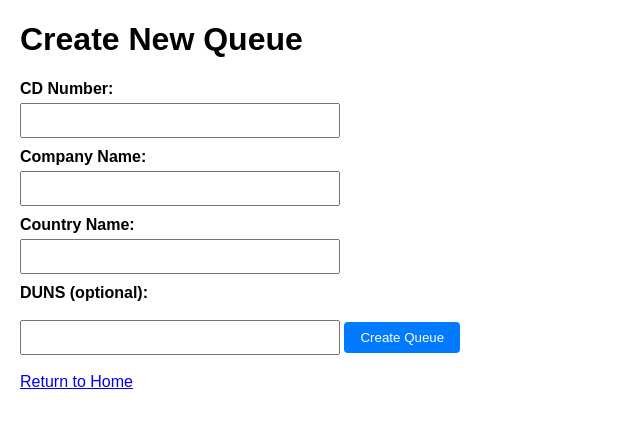
After one commit to LSrihith/DataStewardship, a Flask app: page /admin/create_queue in a window 1280 px wide. The commit adds this page. Shown: the top 428 px of the page, without its empty margins (0-640 px from the left). Run offline with Flask 3, Linux system fonts and the light colour scheme; the visitor is signed in with stand-in values (Sample User, id 1).

Commit message:
Added a functionality for creating queues

```diff
--- a/app.py
+++ b/app.py
@@ -464,27 +464,56 @@ def admin_dashboard():
     )
 
 
+@app.route('/admin/create_queue', methods=['GET', 'POST'])
 def create_queue():
     if not user_is_admin():
         return "Unauthorized", 403
 
     if request.method == 'POST':
-        new_queue_name = request.form['queue_name']
+        # Retrieve the fields from the form
+        cd_number = request.form.get('cd_number')
+        company_name = request.form.get('company_name')
+        country_name = request.form.get('country_name')
+        duns = request.form.get('duns')  # Optional field
+
+        # Validate required fields
+        if not (cd_number and company_name and country_name):
+            return "CD Number, Company Name, and Country Name are required.", 400
+
+        # Auto-generate a new queue name (e.g., "Queue 1", "Queue 2", etc.)
+        new_queue_name = f"Queue {len(work_queues) + 1}"
         if new_queue_name in work_queues:
-            return "Queue already exists", 400
-        # Create an empty DataFrame with some columns
+            new_queue_name += f"_{datetime.now().strftime('%Y%m%d%H%M%S')}"
+
+        # Create an empty DataFrame for tasks in the new queue with expected columns.
         work_queues[new_queue_name] = pd.DataFrame(
-            columns=["Record ID", "Status", "Assigned To", "Last Updated", "Created Time", "Completion Time", "locked_by", "lock_timestamp"]
+            columns=["Record ID", "Status", "Assigned To", "Last Updated",
+                     "Created Time", "Completion Time", "locked_by", "lock_timestamp"]
         )
+
+        # Create a metadata dictionary for this new queue.
+        metadata = {
+            "Queue Name": new_queue_name,
+            "CD Number": cd_number,
+            "Company Name": company_name,
+            "Country Name": country_name,
+            "DUNS": duns or ""  # If DUNS is not provided, store an empty string.
+        }
+
+        # Save metadata to a single CSV file that stores all queue metadata.
+        metadata_file = "queue_metadata.csv"
+        if os.path.exists(metadata_file):
+            # Read existing metadata
+            meta_df = pd.read_csv(metadata_file, dtype=str)
+            # Append the new metadata row
+            meta_df = meta_df.append(metadata, ignore_index=True)
+        else:
+            meta_df = pd.DataFrame([metadata])
+        meta_df.to_csv(metadata_file, index=False)
+
         return redirect(url_for('index'))
 
-    return '''
-    <form method="POST">
-      <label>Queue Name:</label>
-      <input type="text" name="queue_name" />
-      <button type="submit">Create</button>
-    </form>
-    '''
+    return render_template('create_queue.html')
 
 @app.route('/admin/delete_queue/<queue_name>', methods=['POST'])
 def delete_queue(queue_name):
--- /dev/null
+++ b/queue_metadata.csv
@@ -0,0 +1,2 @@
+Queue Name,CD Number,Company Name,Country Name,DUNS
+Queue 1,12345678,ABCDE,USA,2903847
--- a/templates/base.html
+++ b/templates/base.html
@@ -53,6 +53,7 @@
         {% if session.get('role') == 'admin' %}
            <a href="{{ url_for('admin_dashboard') }}">Admin Dashboard</a>
         {% endif %}
+        <a href="{{ url_for('create_queue') }}">Create Queue</a>
     </div>
     <div class="content">
         {% block content %}{% endblock %}
--- /dev/null
+++ b/templates/create_queue.html
@@ -0,0 +1,33 @@
+<!DOCTYPE html>
+<html>
+<head>
+    <title>Create New Queue</title>
+    <style>
+        body { font-family: Arial, sans-serif; margin: 20px; }
+        label { font-weight: bold; display: block; margin-top: 10px; }
+        input[type="text"] { padding: 8px; width: 300px; margin-top: 5px; }
+        button { padding: 8px 16px; margin-top: 20px; background-color: #007bff; color: #fff; border: none; cursor: pointer; border-radius: 4px; }
+        button:hover { background-color: #0056b3; }
+    </style>
+</head>
+<body>
+    <h1>Create New Queue</h1>
+    <form method="POST" action="{{ url_for('create_queue') }}">
+        <label for="cd_number">CD Number:</label>
+        <input type="text" id="cd_number" name="cd_number" required>
+
+        <label for="company_name">Company Name:</label>
+        <input type="text" id="company_name" name="company_name" required>
+
+        <label for="country_name">Country Name:</label>
+        <input type="text" id="country_name" name="country_name" required>
+
+        <label for="duns">DUNS (optional):</label>
+        <input type="text" id="duns" name="duns">
+
+        <button type="submit">Create Queue</button>
+    </form>
+    <br>
+    <a href="{{ url_for('index') }}">Return to Home</a>
+</body>
+</html>
```
